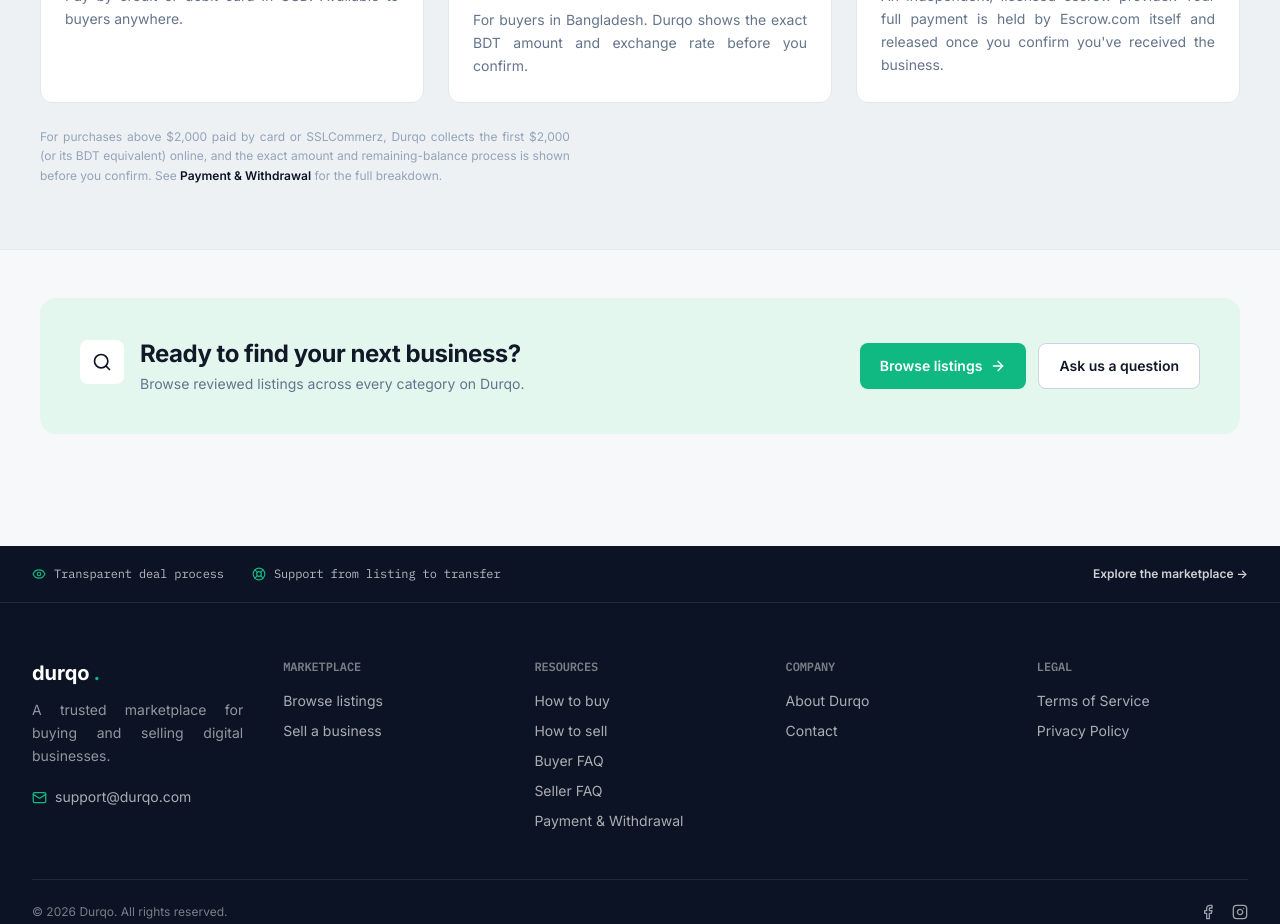
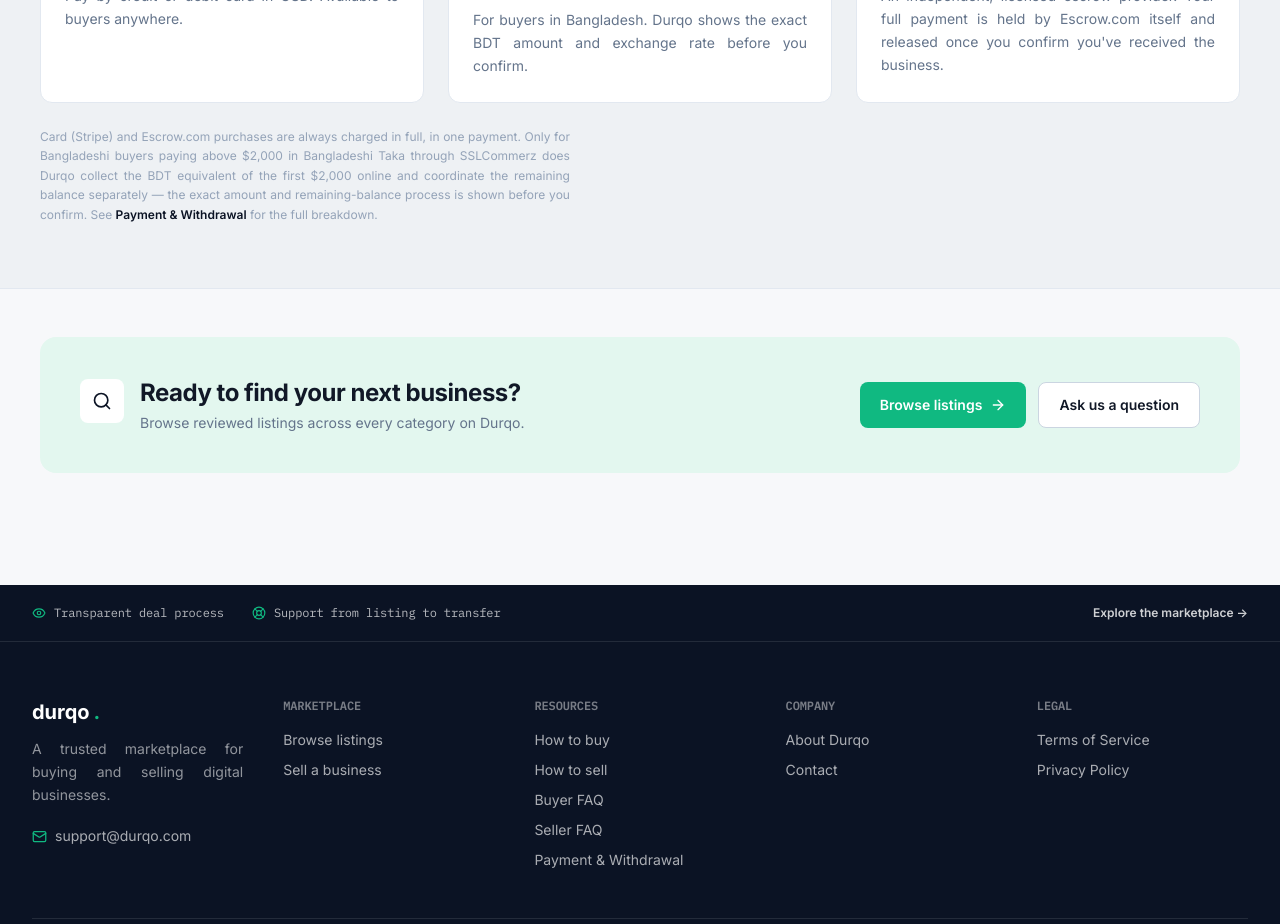
Before and after one commit to mdmanirmia/durqo-app, a Next.js app: page /how-to-buy in a window 1280 px wide. Shown: the part 2040-2964 px from the top of the page. Built offline with nearby package versions, Linux system fonts and the light colour scheme; no server answers.

Commit message:
Correct payment footnote: $2,000 cap is SSLCommerz-only

```diff
--- a/src/app/how-to-buy/page.tsx
+++ b/src/app/how-to-buy/page.tsx
@@ -25,13 +25,19 @@ import Button from "@/components/ui/Button";
 // Every claim below is grounded in what's actually live in this codebase,
 // not aspirational copy: the three real Buy Now payment options and their
 // exact button labels (src/components/BuyNowButton.tsx — Stripe, SSLCommerz,
-// Escrow.com), the $2,000 online-deposit-cap behavior for Stripe/SSLCommerz
-// (src/lib/payment-terms.ts, the Sep 9 SSLCommerz addendum), and the "Durqo
-// holds payment until the seller transfers the agreed assets and confirms
-// receipt" framing straight from /terms's own "How payment works today"
-// section — never the word "escrow" for Stripe/SSLCommerz, since /terms is
-// explicit that Durqo has no third-party escrow provider for those two
-// rails (Escrow.com, the third option, genuinely is one).
+// Escrow.com), and the "Durqo holds payment until the seller transfers the
+// agreed assets and confirms receipt" framing straight from /terms's own
+// "How payment works today" section — never the word "escrow" for Stripe/
+// SSLCommerz, since /terms is explicit that Durqo has no third-party
+// escrow provider for those two rails (Escrow.com, the third option,
+// genuinely is one).
+//
+// Sep 11, 2026 same-day follow-up: the $2,000 online-deposit-cap behavior
+// (src/lib/payment-terms.ts, the Sep 9 SSLCommerz addendum) used to apply
+// to both Stripe and SSLCommerz. Per the merchant's request, that cap was
+// removed for Stripe — Stripe now always charges the full price in one
+// payment, same as Escrow.com. It's SSLCommerz-only now (Bangladeshi Taka
+// buyers). The PAYMENT_METHODS footnote below was corrected accordingly.
 export const metadata: Metadata = {
   title: "How to Buy a Business | Durqo",
   description: "A step-by-step guide to browsing, reviewing and buying a digital business on Durqo, including how payments are held until your purchase is complete.",
@@ -253,9 +259,10 @@ export default function HowToBuyPage() {
               ))}
             </div>
             <p className="mt-6 max-w-[70ch] text-xs leading-relaxed text-ink-faint">
-              For purchases above $2,000 paid by card or SSLCommerz, Durqo collects the first $2,000 (or its BDT
-              equivalent) online, and the exact amount and remaining-balance process is shown before you confirm.
-              See{" "}
+              Card (Stripe) and Escrow.com purchases are always charged in full, in one payment. Only for
+              Bangladeshi buyers paying above $2,000 in Bangladeshi Taka through SSLCommerz does Durqo collect the
+              BDT equivalent of the first $2,000 online and coordinate the remaining balance separately — the
+              exact amount and remaining-balance process is shown before you confirm. See{" "}
               <Link href="/payments" className="font-semibold text-brand-strong hover:underline">
                 Payment &amp; Withdrawal
               </Link>{" "}
```
